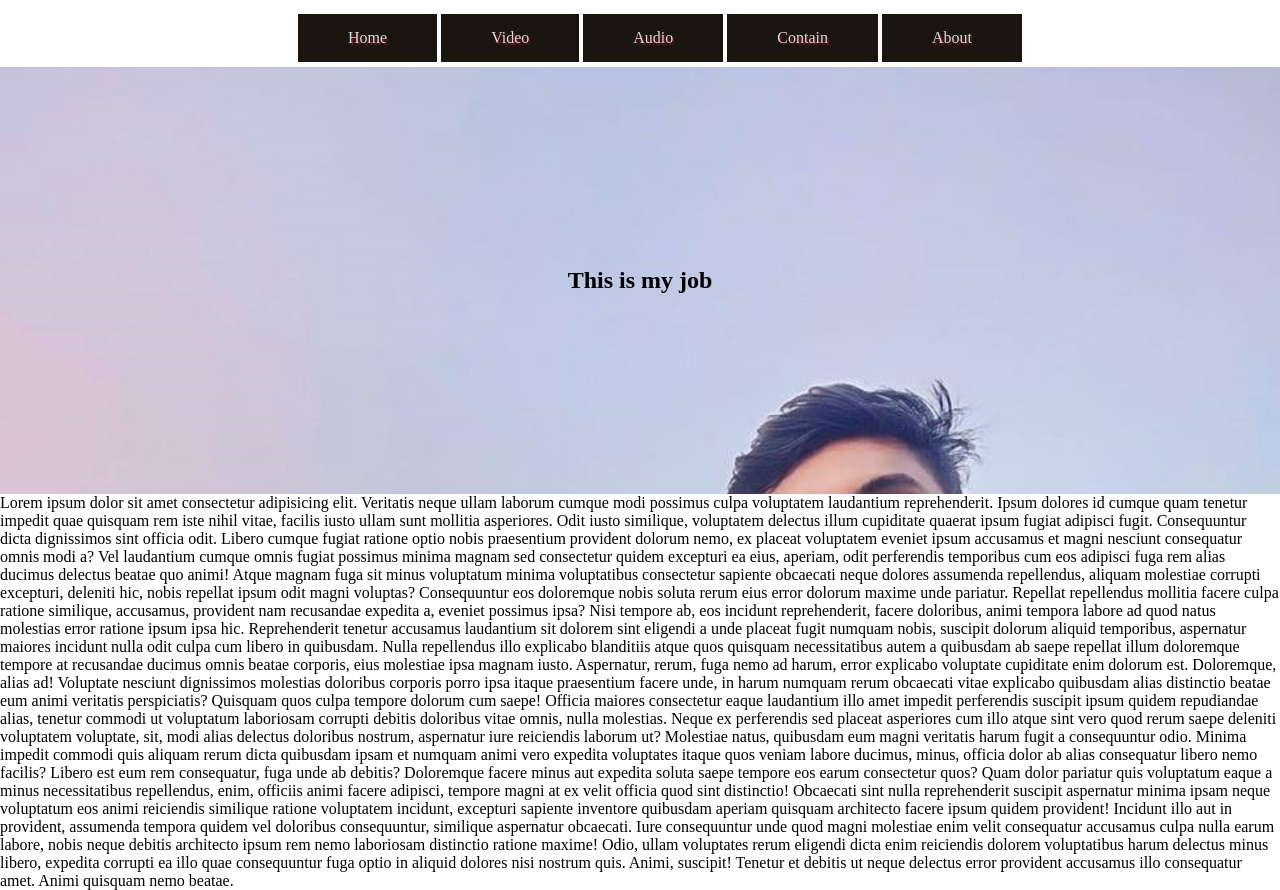
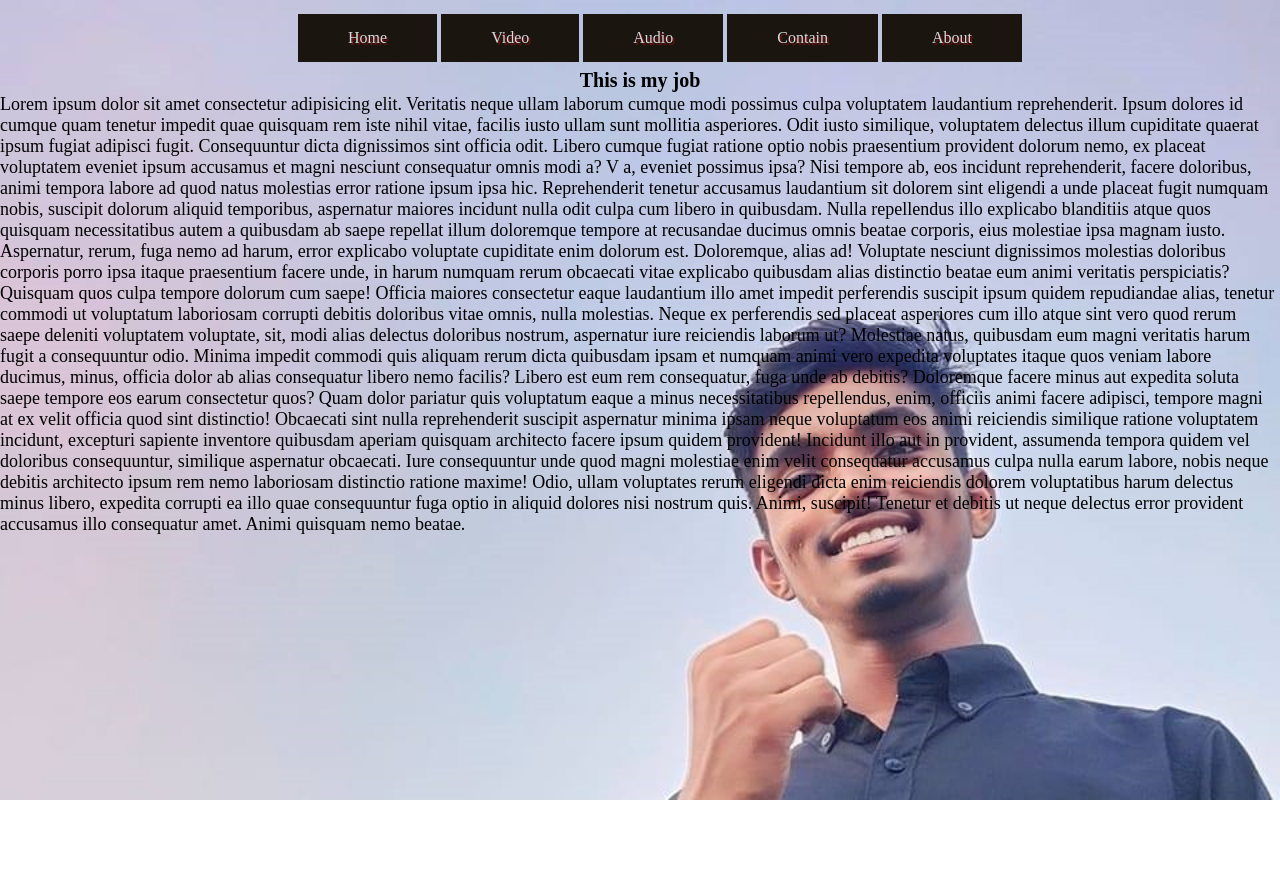
Before and after one commit to shafiqulislamsagor/part-20, a plain HTML site: page index.html in a window 1280 px wide. After the commit the page ends 800 px from the top, so only its background shows below. Drawn offline with Linux system fonts and the light colour scheme.

Commit message:
next part

```diff
--- a/index.css
+++ b/index.css
@@ -24,10 +24,25 @@
 
 .another {
     text-align: center;
-    padding: 200px 0;
+    padding: 2px 0;
+}
+
+.another h2 {
+    font-size: 20px;
+}
+
+.main-manu li a:hover {
+    background-color: #960909;
+}
+
+body {
     background-image: url(363424992_190902643971038_5182773821876699231_n.jpg);
     background-position: top center;
     background-size: cover;
     background-repeat: no-repeat;
     background-attachment: fixed;
 }
+
+.test p {
+    font-size: 18px;
+}
--- a/index.html
+++ b/index.html
@@ -24,21 +24,19 @@
     <div class="test">
         <p>Lorem ipsum dolor sit amet consectetur adipisicing elit. Veritatis neque ullam laborum cumque modi possimus culpa voluptatem laudantium reprehenderit. Ipsum dolores id cumque quam tenetur impedit quae quisquam rem iste nihil vitae, facilis iusto
             ullam sunt mollitia asperiores. Odit iusto similique, voluptatem delectus illum cupiditate quaerat ipsum fugiat adipisci fugit. Consequuntur dicta dignissimos sint officia odit. Libero cumque fugiat ratione optio nobis praesentium provident
-            dolorum nemo, ex placeat voluptatem eveniet ipsum accusamus et magni nesciunt consequatur omnis modi a? Vel laudantium cumque omnis fugiat possimus minima magnam sed consectetur quidem excepturi ea eius, aperiam, odit perferendis temporibus
-            cum eos adipisci fuga rem alias ducimus delectus beatae quo animi! Atque magnam fuga sit minus voluptatum minima voluptatibus consectetur sapiente obcaecati neque dolores assumenda repellendus, aliquam molestiae corrupti excepturi, deleniti
-            hic, nobis repellat ipsum odit magni voluptas? Consequuntur eos doloremque nobis soluta rerum eius error dolorum maxime unde pariatur. Repellat repellendus mollitia facere culpa ratione similique, accusamus, provident nam recusandae expedita
-            a, eveniet possimus ipsa? Nisi tempore ab, eos incidunt reprehenderit, facere doloribus, animi tempora labore ad quod natus molestias error ratione ipsum ipsa hic. Reprehenderit tenetur accusamus laudantium sit dolorem sint eligendi a unde
-            placeat fugit numquam nobis, suscipit dolorum aliquid temporibus, aspernatur maiores incidunt nulla odit culpa cum libero in quibusdam. Nulla repellendus illo explicabo blanditiis atque quos quisquam necessitatibus autem a quibusdam ab saepe
-            repellat illum doloremque tempore at recusandae ducimus omnis beatae corporis, eius molestiae ipsa magnam iusto. Aspernatur, rerum, fuga nemo ad harum, error explicabo voluptate cupiditate enim dolorum est. Doloremque, alias ad! Voluptate
-            nesciunt dignissimos molestias doloribus corporis porro ipsa itaque praesentium facere unde, in harum numquam rerum obcaecati vitae explicabo quibusdam alias distinctio beatae eum animi veritatis perspiciatis? Quisquam quos culpa tempore dolorum
-            cum saepe! Officia maiores consectetur eaque laudantium illo amet impedit perferendis suscipit ipsum quidem repudiandae alias, tenetur commodi ut voluptatum laboriosam corrupti debitis doloribus vitae omnis, nulla molestias. Neque ex perferendis
-            sed placeat asperiores cum illo atque sint vero quod rerum saepe deleniti voluptatem voluptate, sit, modi alias delectus doloribus nostrum, aspernatur iure reiciendis laborum ut? Molestiae natus, quibusdam eum magni veritatis harum fugit a
-            consequuntur odio. Minima impedit commodi quis aliquam rerum dicta quibusdam ipsam et numquam animi vero expedita voluptates itaque quos veniam labore ducimus, minus, officia dolor ab alias consequatur libero nemo facilis? Libero est eum rem
-            consequatur, fuga unde ab debitis? Doloremque facere minus aut expedita soluta saepe tempore eos earum consectetur quos? Quam dolor pariatur quis voluptatum eaque a minus necessitatibus repellendus, enim, officiis animi facere adipisci, tempore
-            magni at ex velit officia quod sint distinctio! Obcaecati sint nulla reprehenderit suscipit aspernatur minima ipsam neque voluptatum eos animi reiciendis similique ratione voluptatem incidunt, excepturi sapiente inventore quibusdam aperiam
-            quisquam architecto facere ipsum quidem provident! Incidunt illo aut in provident, assumenda tempora quidem vel doloribus consequuntur, similique aspernatur obcaecati. Iure consequuntur unde quod magni molestiae enim velit consequatur accusamus
-            culpa nulla earum labore, nobis neque debitis architecto ipsum rem nemo laboriosam distinctio ratione maxime! Odio, ullam voluptates rerum eligendi dicta enim reiciendis dolorem voluptatibus harum delectus minus libero, expedita corrupti ea
-            illo quae consequuntur fuga optio in aliquid dolores nisi nostrum quis. Animi, suscipit! Tenetur et debitis ut neque delectus error provident accusamus illo consequatur amet. Animi quisquam nemo beatae.</p>
+            dolorum nemo, ex placeat voluptatem eveniet ipsum accusamus et magni nesciunt consequatur omnis modi a? V a, eveniet possimus ipsa? Nisi tempore ab, eos incidunt reprehenderit, facere doloribus, animi tempora labore ad quod natus molestias
+            error ratione ipsum ipsa hic. Reprehenderit tenetur accusamus laudantium sit dolorem sint eligendi a unde placeat fugit numquam nobis, suscipit dolorum aliquid temporibus, aspernatur maiores incidunt nulla odit culpa cum libero in quibusdam.
+            Nulla repellendus illo explicabo blanditiis atque quos quisquam necessitatibus autem a quibusdam ab saepe repellat illum doloremque tempore at recusandae ducimus omnis beatae corporis, eius molestiae ipsa magnam iusto. Aspernatur, rerum, fuga
+            nemo ad harum, error explicabo voluptate cupiditate enim dolorum est. Doloremque, alias ad! Voluptate nesciunt dignissimos molestias doloribus corporis porro ipsa itaque praesentium facere unde, in harum numquam rerum obcaecati vitae explicabo
+            quibusdam alias distinctio beatae eum animi veritatis perspiciatis? Quisquam quos culpa tempore dolorum cum saepe! Officia maiores consectetur eaque laudantium illo amet impedit perferendis suscipit ipsum quidem repudiandae alias, tenetur
+            commodi ut voluptatum laboriosam corrupti debitis doloribus vitae omnis, nulla molestias. Neque ex perferendis sed placeat asperiores cum illo atque sint vero quod rerum saepe deleniti voluptatem voluptate, sit, modi alias delectus doloribus
+            nostrum, aspernatur iure reiciendis laborum ut? Molestiae natus, quibusdam eum magni veritatis harum fugit a consequuntur odio. Minima impedit commodi quis aliquam rerum dicta quibusdam ipsam et numquam animi vero expedita voluptates itaque
+            quos veniam labore ducimus, minus, officia dolor ab alias consequatur libero nemo facilis? Libero est eum rem consequatur, fuga unde ab debitis? Doloremque facere minus aut expedita soluta saepe tempore eos earum consectetur quos? Quam dolor
+            pariatur quis voluptatum eaque a minus necessitatibus repellendus, enim, officiis animi facere adipisci, tempore magni at ex velit officia quod sint distinctio! Obcaecati sint nulla reprehenderit suscipit aspernatur minima ipsam neque voluptatum
+            eos animi reiciendis similique ratione voluptatem incidunt, excepturi sapiente inventore quibusdam aperiam quisquam architecto facere ipsum quidem provident! Incidunt illo aut in provident, assumenda tempora quidem vel doloribus consequuntur,
+            similique aspernatur obcaecati. Iure consequuntur unde quod magni molestiae enim velit consequatur accusamus culpa nulla earum labore, nobis neque debitis architecto ipsum rem nemo laboriosam distinctio ratione maxime! Odio, ullam voluptates
+            rerum eligendi dicta enim reiciendis dolorem voluptatibus harum delectus minus libero, expedita corrupti ea illo quae consequuntur fuga optio in aliquid dolores nisi nostrum quis. Animi, suscipit! Tenetur et debitis ut neque delectus error
+            provident accusamus illo consequatur amet. Animi quisquam nemo beatae.</p>
     </div>
 </body>
 
```
